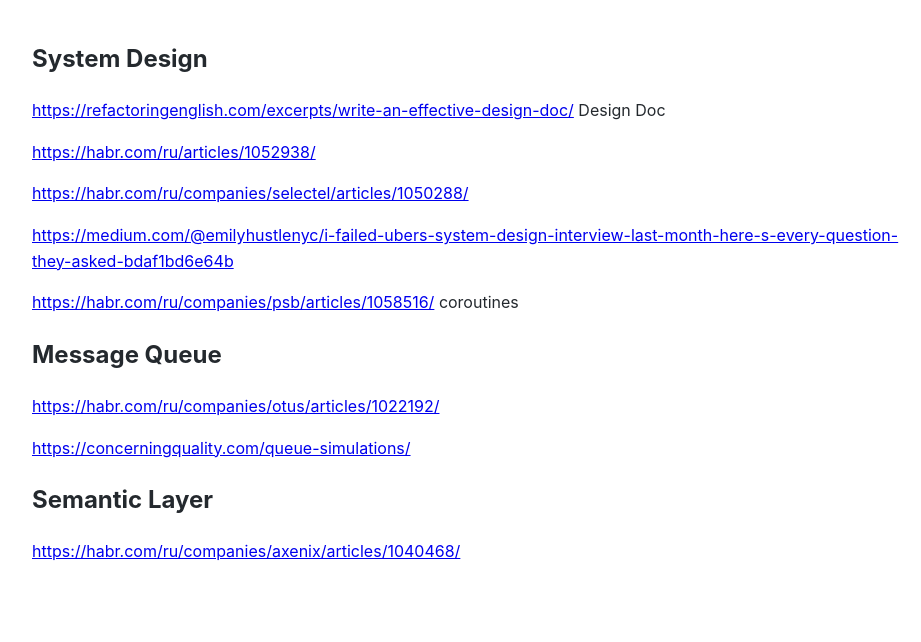
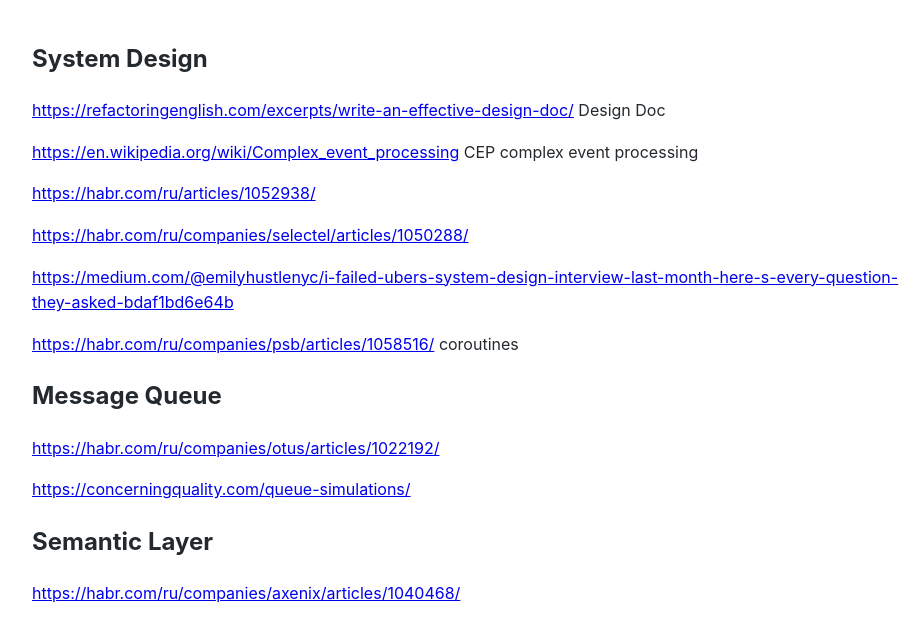
Before and after one commit to Michael-Lubinsky/michael-lubinsky.github.com, a Jekyll site: the page built from system_design/system_design.md, in a window 1280 px wide. Shown: the top 642 px of the page, without its empty margins (158-1079 px from the left). Built offline with Jekyll 4.4.1, drawn with Linux system fonts in a browser that asks for light colours; our own code applies the rules of GitHub Pages for plain Markdown files.

Commit message:
Update system_design.md

```diff
--- a/system_design/system_design.md
+++ b/system_design/system_design.md
@@ -1,6 +1,8 @@
 ## System Design
 
 <https://refactoringenglish.com/excerpts/write-an-effective-design-doc/> Design Doc
+
+<https://en.wikipedia.org/wiki/Complex_event_processing> CEP complex event processing
 
 <https://habr.com/ru/articles/1052938/>
 
```
